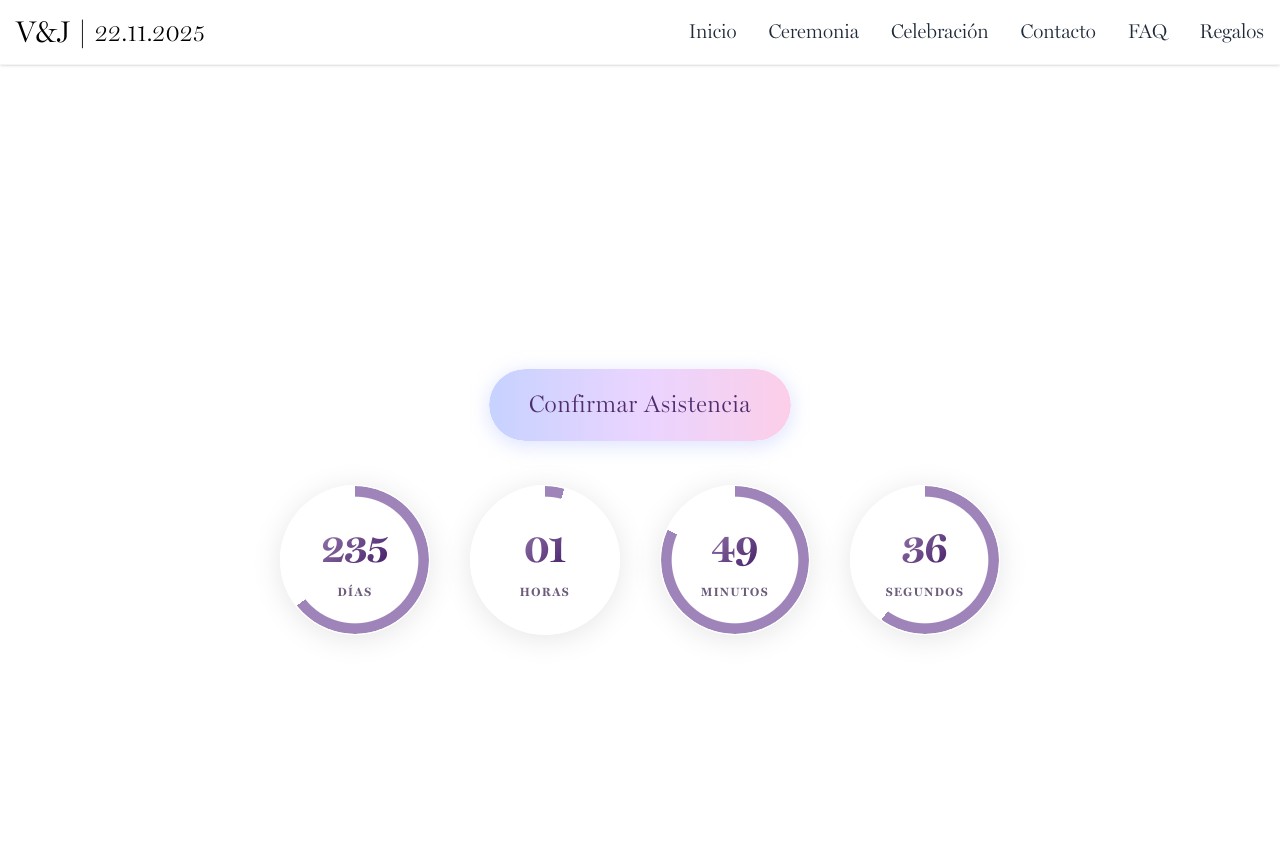
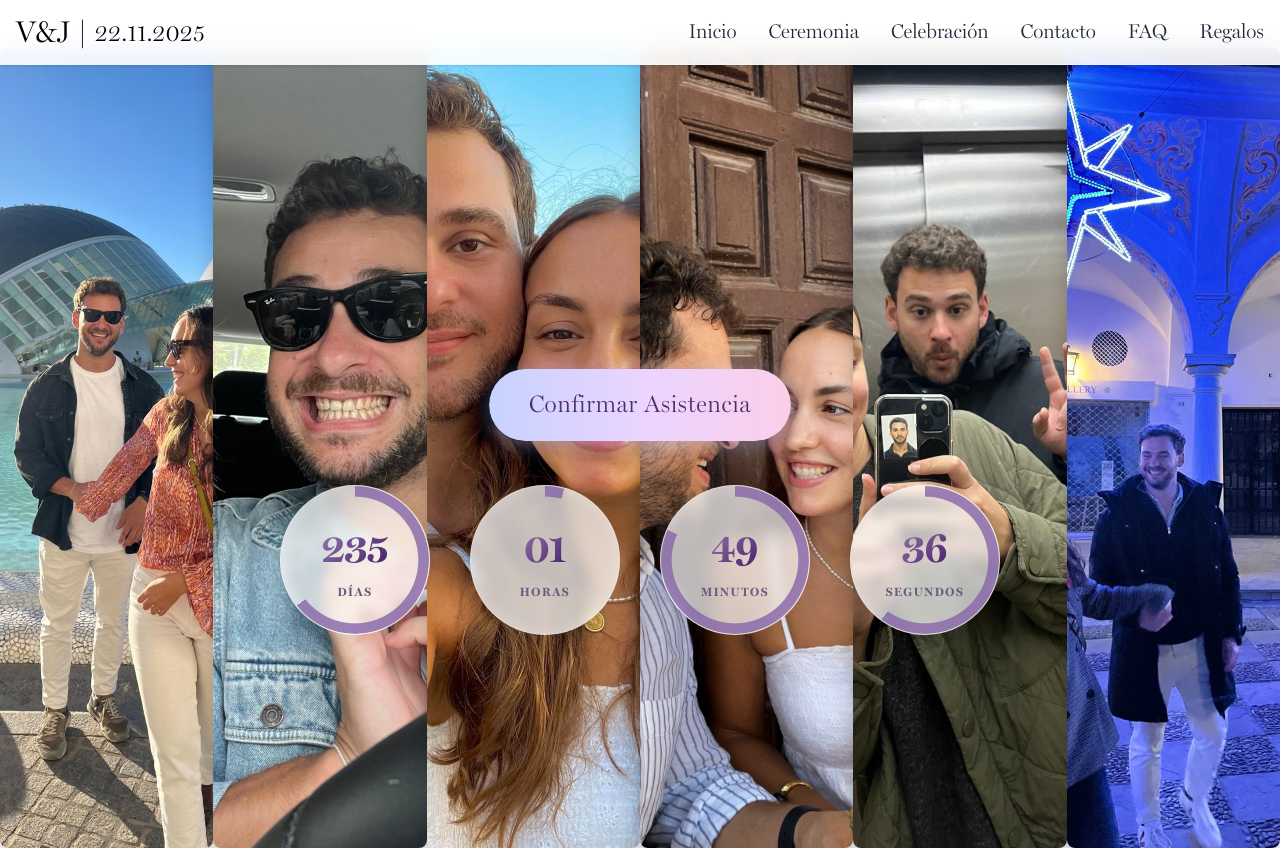
Before and after one commit to jlclosada/valleyjose2025, a Nuxt app: page / in a window 1280 px wide. Shown: the top 850 px of the page. Built offline with nearby package versions, Linux system fonts and the light colour scheme.

Commit message:
Images solved

```diff
--- a/pages/index.vue
+++ b/pages/index.vue
@@ -13,7 +13,7 @@
 
     <!-- Móvil: solo una imagen -->
     <div v-else class="absolute inset-0 z-0">
-      <img :src="images[0]" alt="Imagen fondo móvil" class="w-full h-full object-cover opacity-70" />
+      <img :src="images[0]" alt="Imagen fondo móvil" class="w-full h-full object-cover opacity" />
     </div>
 
     <!-- Confirmación de asistencia -->
@@ -113,7 +113,7 @@ const images = [
   width: 0px;
   flex-grow: 1;
   object-fit: cover;
-  opacity: 0;
+  opacity: 1;
   transition: 0.5s ease;
   border-radius: 8px;
   box-shadow: 0px 8px 20px rgba(0, 0, 0, 0.2);
```
